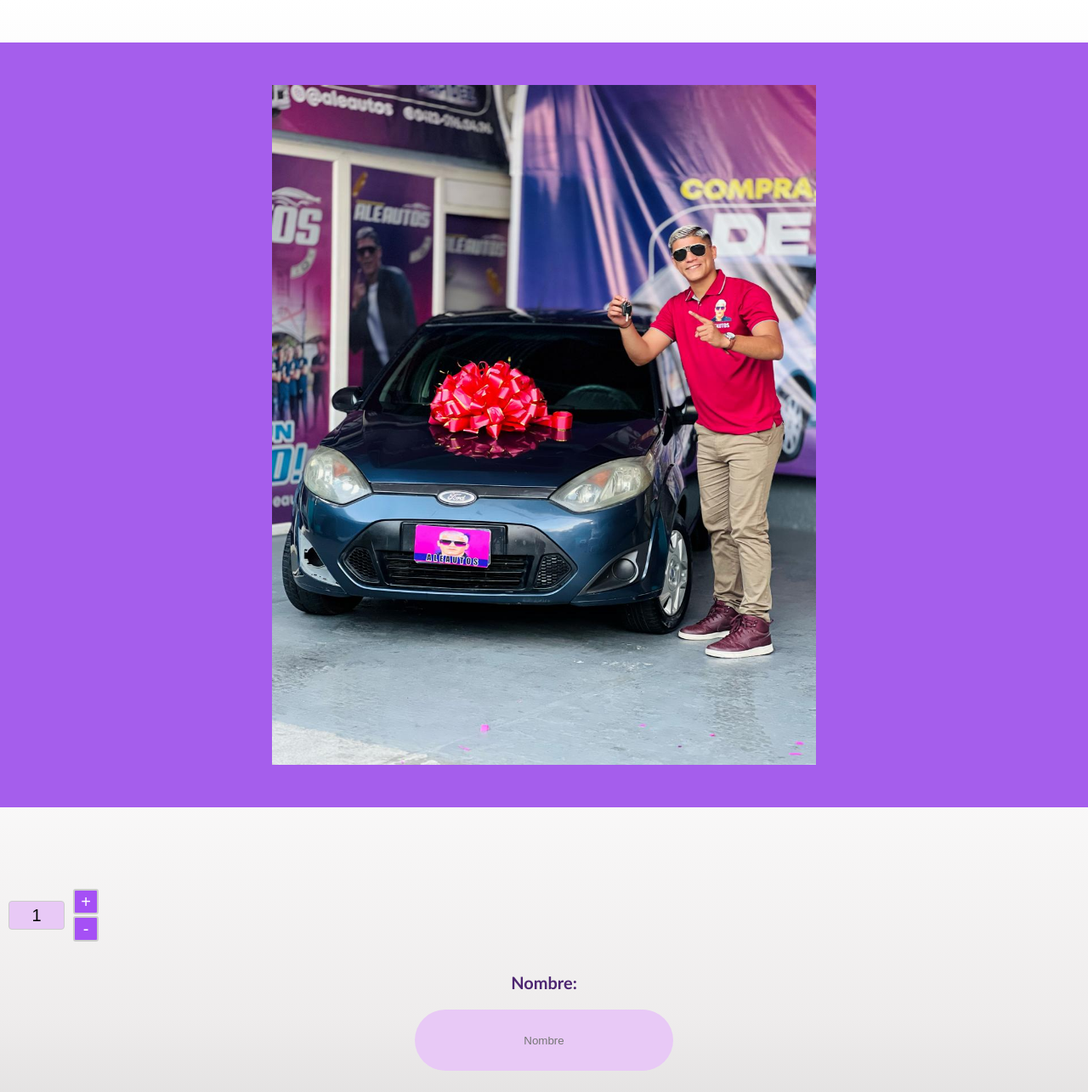
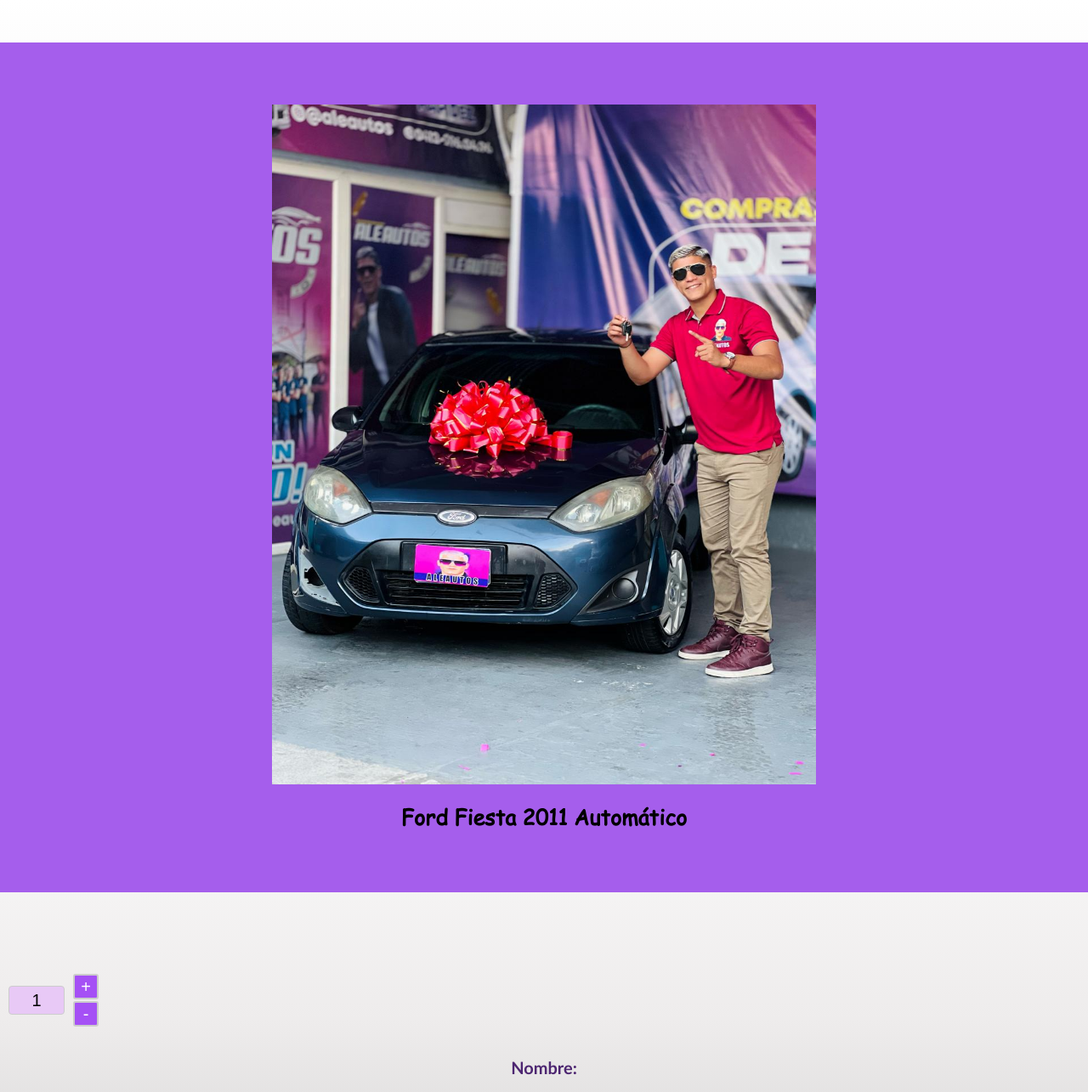
Before and after one commit to HuGuiTo2083/sorteos-lisboa, a plain HTML site: page compra.html in a window 1280 px wide. Shown: the top 1285 px of the page at 85% size. Drawn offline with Linux system fonts and the light colour scheme.

Commit message:
commit full 1

```diff
--- a/compra.css
+++ b/compra.css
@@ -10,16 +10,30 @@ body {
     overflow-x: hidden;
     margin: 0;
 }
+@font-face {
+    font-family: xd;
+    src: url('fonts/6680-fontps.ttf');
+}
 
 .dvImage{
     margin-top: 50px;
    width: 100%;
-   height:900px;
+   height:1000px;
    background-color: rgb(165, 94, 236);
    display: flex;
    justify-content: center;
    align-items: center;
+   flex-direction: column;
    margin-bottom: 70px;
+}
+
+.lbForm2{
+    margin-top: 20px;
+    font-size: 25px;
+    font-family: xd;
+    font-weight: 900;
+
+
 }
 
 .dvImage img{
@@ -51,10 +65,12 @@ input{
     border-radius: 3rem;
    text-align: center;
     margin-bottom: 30px;
+    font-size: 20px;
 }
 
 input::placeholder{
     text-align: center;
+    font-size: 20px;
 }
 
 
--- a/compra.html
+++ b/compra.html
@@ -12,6 +12,7 @@
 <body>
     <div class="dvImage">
         <img src="images/testimonio10.jpg">
+        <label class="lbForm2">Ford Fiesta 2011 Automático</label>
 
     </div>
     <div class="dvForm">
```
